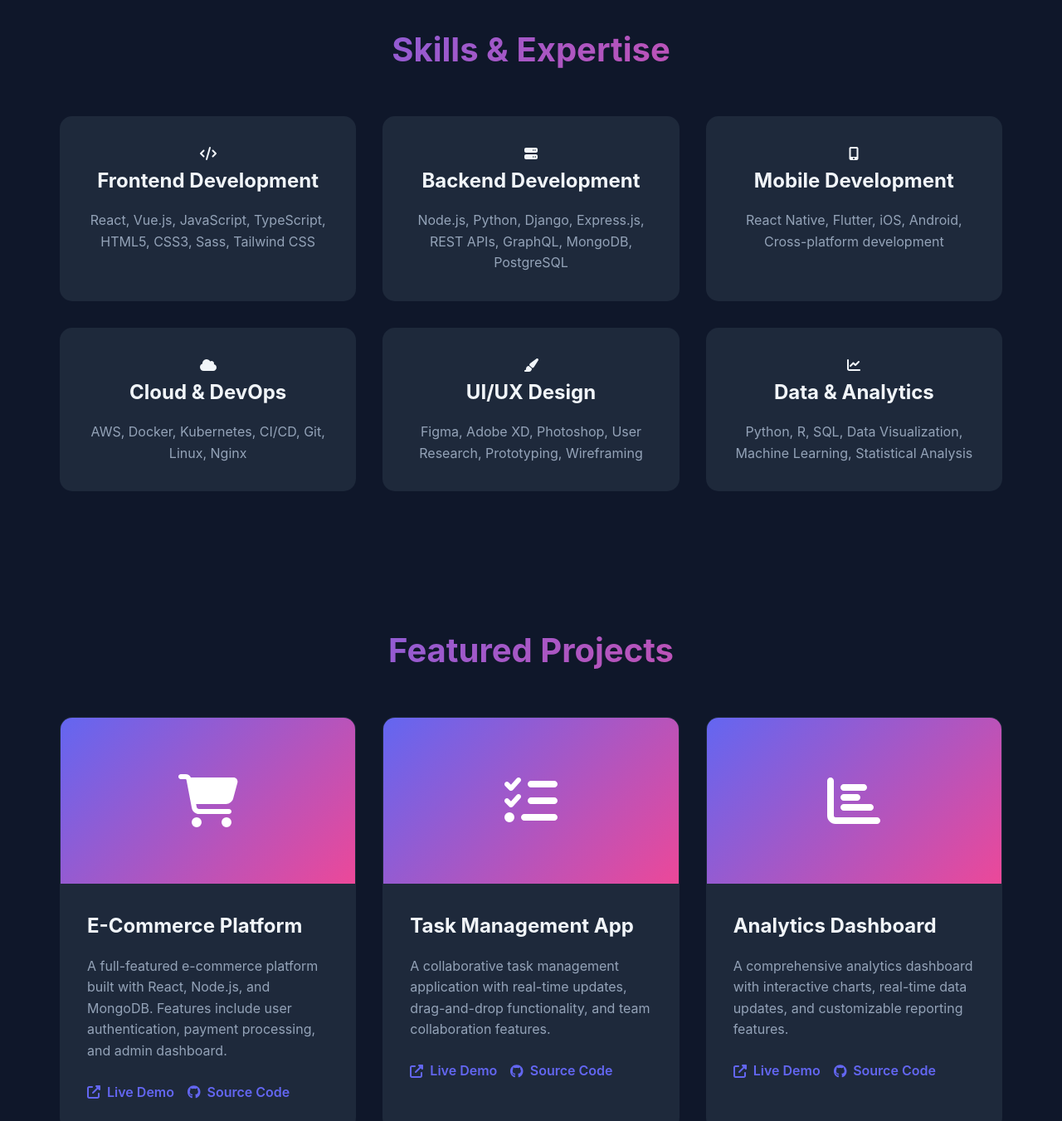
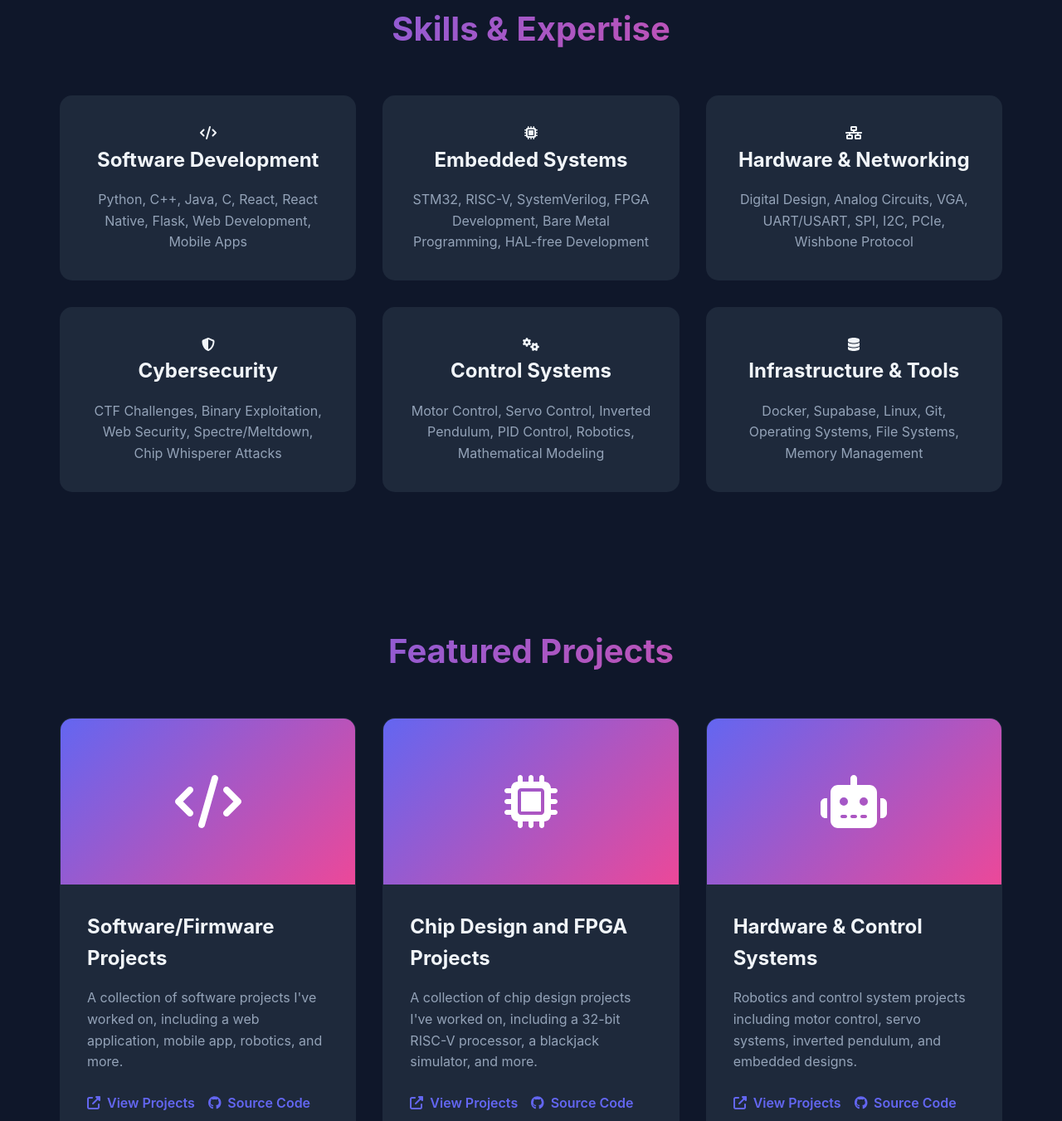
Before and after one commit to v7petrov/v7petrov.github.io, a website: page portfolio/index.html in a window 1280 px wide. Shown: the part 1449-2800 px from the top of the page at 83% size. Drawn offline with Linux system fonts and the light colour scheme.

Commit message:
Early front page

```diff
--- a/portfolio/index.html
+++ b/portfolio/index.html
@@ -3,7 +3,7 @@
 <head>
     <meta charset="UTF-8">
     <meta name="viewport" content="width=device-width, initial-scale=1.0">
-    <title>Your Name - Portfolio</title>
+    <title>Victor Petrov - Portfolio</title>
     <link rel="stylesheet" href="style.css">
     <script src="https://cdnjs.cloudflare.com/ajax/libs/font-awesome/6.4.0/js/all.min.js"></script>
 </head>
@@ -11,7 +11,7 @@
     <!-- Navigation -->
     <nav class="navbar" id="navbar">
         <div class="nav-container">
-            <div class="logo">Your Name</div>
+            <div class="logo">Victor Petrov</div>
             <ul class="nav-links" id="nav-links">
                 <li><a href="#home">Home</a></li>
                 <li><a href="#about">About</a></li>
@@ -30,9 +30,9 @@
     <!-- Hero Section -->
     <section class="hero" id="home">
         <div class="hero-content">
-            <h1>Hello, I'm Your Name</h1>
-            <p class="subtitle">Full Stack Developer & Designer</p>
-            <p class="description">I create beautiful, functional websites and applications that help businesses grow and users achieve their goals.</p>
+            <h1>Hello, I'm Victor Petrov</h1>
+            <p class="subtitle">Computer Engineering Student • Cal Poly, San Luis Obispo</p>
+            <p class="description">I build across the stack — from low-level hardware to high-level software — and love turning ideas into reliable systems and products.</p>
             <div class="cta-buttons">
                 <a href="#projects" class="btn btn-primary">
                     <i class="fas fa-rocket"></i>
@@ -51,12 +51,12 @@
         <h2 class="section-title">About Me</h2>
         <div class="about-content">
             <div class="about-image">
-                <i class="fas fa-user"></i>
+                <img src="images/IMG_2143.jpg" alt="Victor Petrov" class="profile-photo" loading="lazy">
             </div>
             <div class="about-text">
-                <p>I'm a passionate developer with 5+ years of experience creating digital solutions that make a difference. I specialize in modern web technologies and love turning complex problems into simple, beautiful designs.</p>
-                <p>When I'm not coding, you can find me exploring new technologies, contributing to open source projects, or sharing my knowledge through blog posts and speaking at conferences.</p>
-                <p>I believe in writing clean, maintainable code and creating user experiences that are both functional and delightful.</p>
+                <p>My name is Victor Petrov. I study Computer Engineering at California Polytechnic State University, San Luis Obispo.</p>
+                <p>I've worked on everything from software to hardware — spanning embedded systems, firmware, and application development.</p>
+                <p>I enjoy learning by building and focusing on robust, clear solutions.</p>
             </div>
         </div>
     </section>
@@ -67,33 +67,33 @@
         <div class="skills-grid">
             <div class="skill-card">
                 <i class="fas fa-code"></i>
-                <h3>Frontend Development</h3>
-                <p>React, Vue.js, JavaScript, TypeScript, HTML5, CSS3, Sass, Tailwind CSS</p>
+                <h3>Software Development</h3>
+                <p>Python, C++, Java, C, React, React Native, Flask, Web Development, Mobile Apps</p>
             </div>
             <div class="skill-card">
-                <i class="fas fa-server"></i>
-                <h3>Backend Development</h3>
-                <p>Node.js, Python, Django, Express.js, REST APIs, GraphQL, MongoDB, PostgreSQL</p>
+                <i class="fas fa-microchip"></i>
+                <h3>Embedded Systems</h3>
+                <p>STM32, RISC-V, SystemVerilog, FPGA Development, Bare Metal Programming, HAL-free Development</p>
             </div>
             <div class="skill-card">
-                <i class="fas fa-mobile-alt"></i>
-                <h3>Mobile Development</h3>
-                <p>React Native, Flutter, iOS, Android, Cross-platform development</p>
+                <i class="fas fa-network-wired"></i>
+                <h3>Hardware & Networking</h3>
+                <p>Digital Design, Analog Circuits, VGA, UART/USART, SPI, I2C, PCIe, Wishbone Protocol</p>
             </div>
             <div class="skill-card">
-                <i class="fas fa-cloud"></i>
-                <h3>Cloud & DevOps</h3>
-                <p>AWS, Docker, Kubernetes, CI/CD, Git, Linux, Nginx</p>
+                <i class="fas fa-shield-alt"></i>
+                <h3>Cybersecurity</h3>
+                <p>CTF Challenges, Binary Exploitation, Web Security, Spectre/Meltdown, Chip Whisperer Attacks</p>
             </div>
             <div class="skill-card">
-                <i class="fas fa-paint-brush"></i>
-                <h3>UI/UX Design</h3>
-                <p>Figma, Adobe XD, Photoshop, User Research, Prototyping, Wireframing</p>
+                <i class="fas fa-cogs"></i>
+                <h3>Control Systems</h3>
+                <p>Motor Control, Servo Control, Inverted Pendulum, PID Control, Robotics, Mathematical Modeling</p>
             </div>
             <div class="skill-card">
-                <i class="fas fa-chart-line"></i>
-                <h3>Data & Analytics</h3>
-                <p>Python, R, SQL, Data Visualization, Machine Learning, Statistical Analysis</p>
+                <i class="fas fa-database"></i>
+                <h3>Infrastructure & Tools</h3>
+                <p>Docker, Supabase, Linux, Git, Operating Systems, File Systems, Memory Management</p>
             </div>
         </div>
     </section>
@@ -104,39 +104,39 @@
         <div class="projects-grid">
             <div class="project-card">
                 <div class="project-image">
-                    <i class="fas fa-shopping-cart"></i>
+                    <i class="fas fa-code"></i>
                 </div>
                 <div class="project-content">
-                    <h3>E-Commerce Platform</h3>
-                    <p>A full-featured e-commerce platform built with React, Node.js, and MongoDB. Features include user authentication, payment processing, and admin dashboard.</p>
+                    <h3>Software/Firmware Projects</h3>
+                    <p>A collection of software projects I've worked on, including a web application, mobile app, robotics, and more.</p>
                     <div class="project-links">
-                        <a href="#"><i class="fas fa-external-link-alt"></i> Live Demo</a>
+                        <a href="#"><i class="fas fa-external-link-alt"></i> View Projects</a>
                         <a href="#"><i class="fab fa-github"></i> Source Code</a>
                     </div>
                 </div>
             </div>
             <div class="project-card">
                 <div class="project-image">
-                    <i class="fas fa-tasks"></i>
+                    <i class="fas fa-microchip"></i>
                 </div>
                 <div class="project-content">
-                    <h3>Task Management App</h3>
-                    <p>A collaborative task management application with real-time updates, drag-and-drop functionality, and team collaboration features.</p>
+                    <h3>Chip Design and FPGA Projects</h3>
+                    <p>A collection of chip design projects I've worked on, including a 32-bit RISC-V processor, a blackjack simulator, and more.</p>
                     <div class="project-links">
-                        <a href="#"><i class="fas fa-external-link-alt"></i> Live Demo</a>
+                        <a href="#"><i class="fas fa-external-link-alt"></i> View Projects</a>
                         <a href="#"><i class="fab fa-github"></i> Source Code</a>
                     </div>
                 </div>
             </div>
             <div class="project-card">
                 <div class="project-image">
-                    <i class="fas fa-chart-bar"></i>
+                    <i class="fas fa-robot"></i>
                 </div>
                 <div class="project-content">
-                    <h3>Analytics Dashboard</h3>
-                    <p>A comprehensive analytics dashboard with interactive charts, real-time data updates, and customizable reporting features.</p>
+                    <h3>Hardware & Control Systems</h3>
+                    <p>Robotics and control system projects including motor control, servo systems, inverted pendulum, and embedded designs.</p>
                     <div class="project-links">
-                        <a href="#"><i class="fas fa-external-link-alt"></i> Live Demo</a>
+                        <a href="#"><i class="fas fa-external-link-alt"></i> View Projects</a>
                         <a href="#"><i class="fab fa-github"></i> Source Code</a>
                     </div>
                 </div>
@@ -154,11 +154,11 @@
 
                 <div class="contact-item">
                     <i class="fas fa-envelope"></i>
-                    <span>your.email@example.com</span>
+                    <span>799vpetrov@gmail.com</span>
                 </div>
                 <div class="contact-item">
                     <i class="fas fa-phone"></i>
-                    <span>+1 (555) 123-4567</span>
+                    <span>+1 (805) 201-0000</span>
                 </div>
                 <div class="contact-item">
                     <i class="fas fa-map-marker-alt"></i>
@@ -188,7 +188,7 @@
 
     <!-- Footer -->
     <footer class="footer">
-        <p>&copy; 2024 Your Name. All rights reserved.</p>
+        <p>&copy; 2024 Victor Petrov. All rights reserved.</p>
     </footer>
 
     <script>
--- a/portfolio/style.css
+++ b/portfolio/style.css
@@ -229,9 +229,16 @@ body {
     display: flex;
     align-items: center;
     justify-content: center;
-    font-size: 8rem;
-    color: white;
+    overflow: hidden;
     margin: 0 auto;
+}
+
+.about-image .profile-photo {
+    width: 100%;
+    height: 100%;
+    object-fit: cover;
+    object-position: center;
+    display: block;
 }
 
 .about-text {
@@ -482,7 +489,6 @@ body {
     .about-image {
         width: 250px;
         height: 250px;
-        font-size: 6rem;
     }
 
     .contact-content {
```
